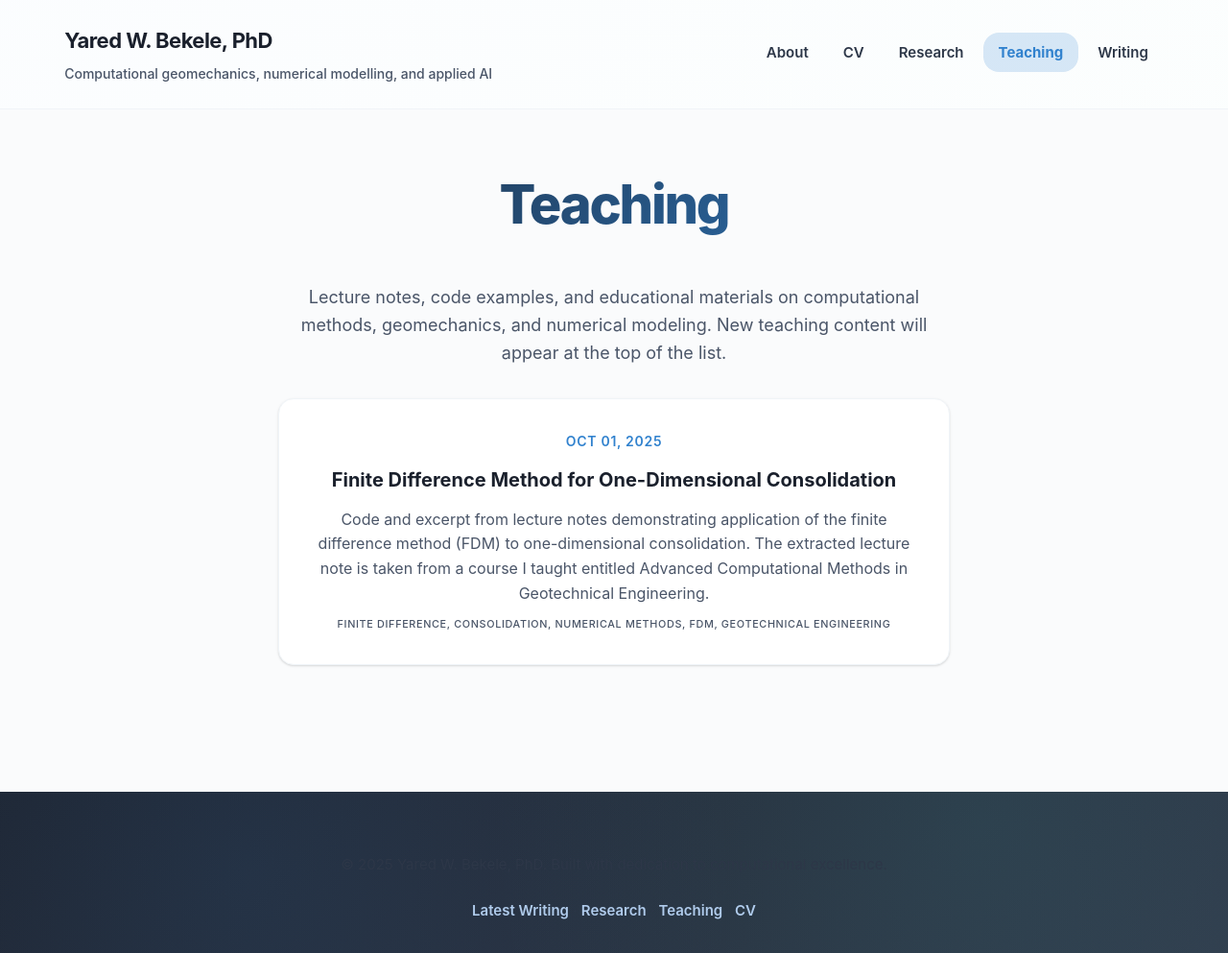
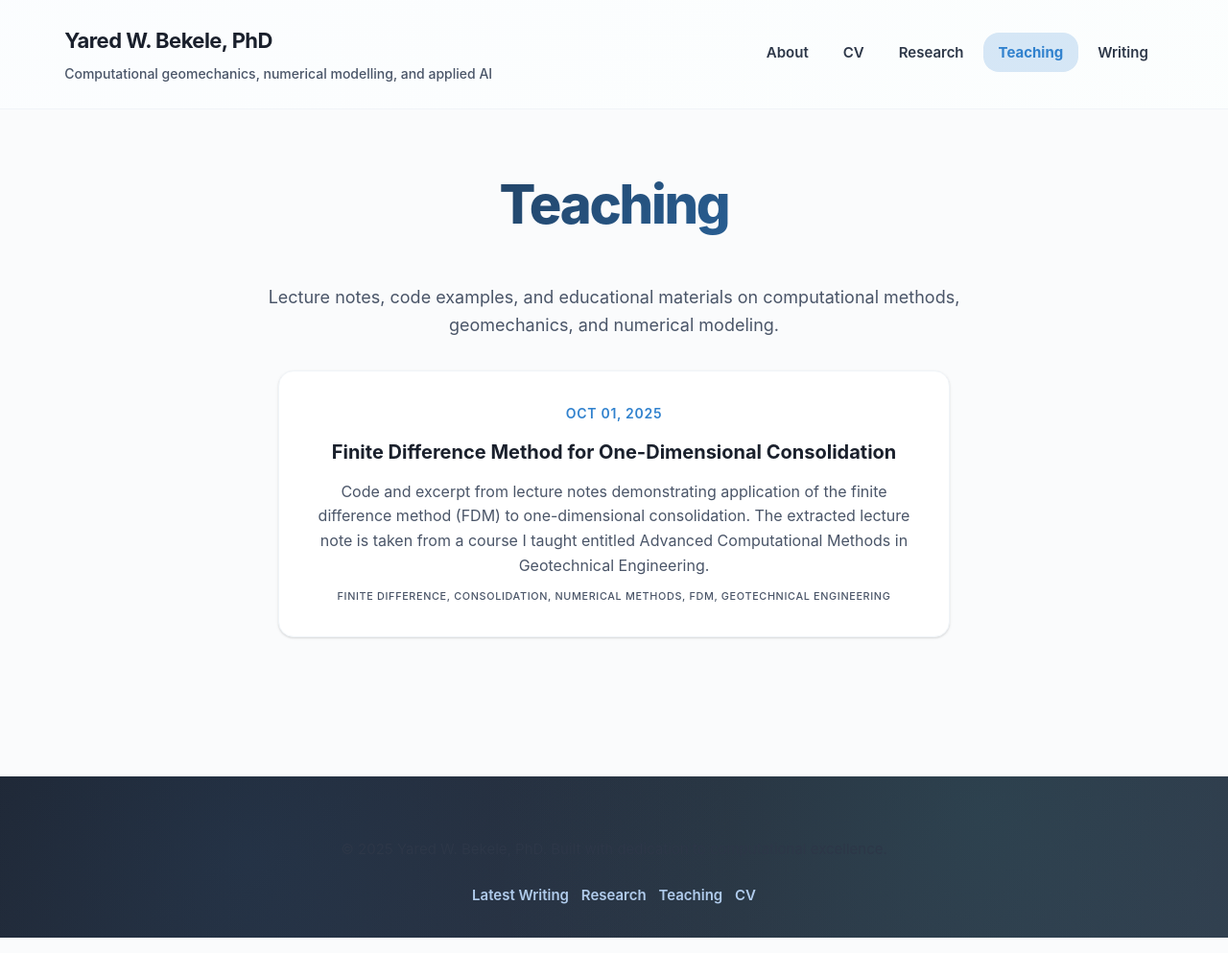
Before and after one commit to yaredwb/yaredwb.github.io, a Jekyll site: the page built from teaching.md, in a window 1280 px wide and 993 px high. Shown: the whole window at 96% size. Built offline with Jekyll 4.4.1, drawn with Linux system fonts in a browser that asks for light colours; our own code applies the rules of GitHub Pages for plain Markdown files.

Commit message:
Refactor blog, research, and teaching sections by removing max-width styling for improved layout consistency

```diff
--- a/teaching.md
+++ b/teaching.md
@@ -6,8 +6,8 @@ permalink: /teaching/
 
 <section class="section">
 <div style="display: flex; flex-direction: column; align-items: center; justify-content: center;">
-    <p class="section-lead" style="text-align: center; max-width: 700px;">
-        Lecture notes, code examples, and educational materials on computational methods, geomechanics, and numerical modeling. New teaching content will appear at the top of the list.
+    <p class="section-lead" style="text-align: center;">
+        Lecture notes, code examples, and educational materials on computational methods, geomechanics, and numerical modeling.
     </p>
 
     {% assign teaching_posts = site.teaching | sort: 'date' | reverse %}
```
Also changed, not shown: blog.md (+2 -2 lines), research.md (+2 -2 lines).
